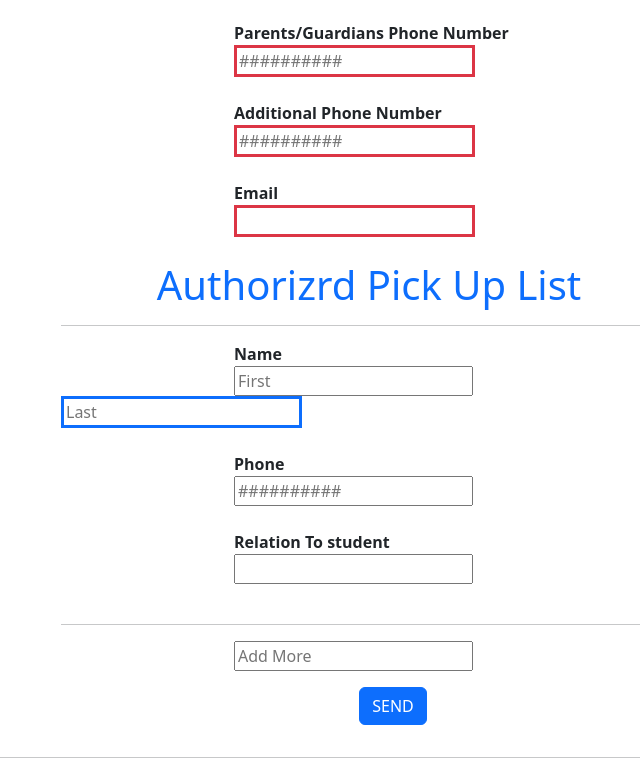
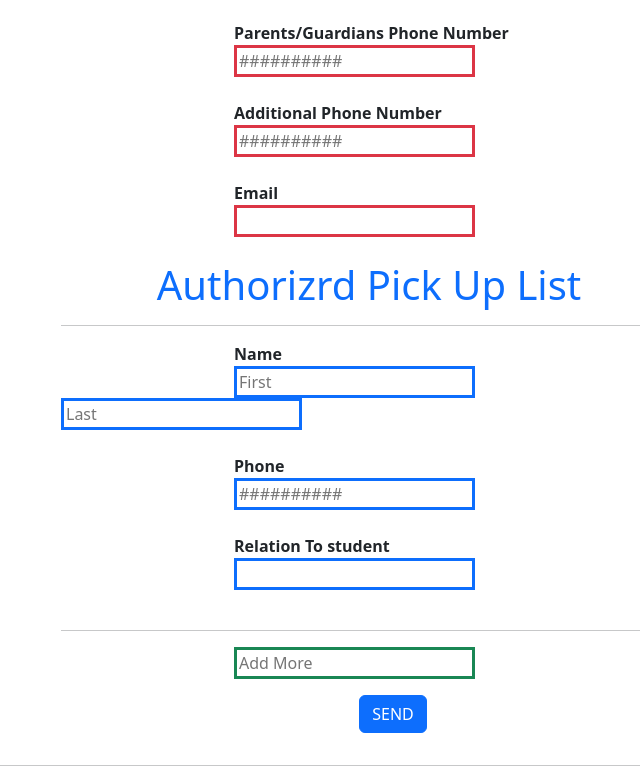
Before and after one commit to JAMESJOHN95/bootstraptask1, a plain HTML site: page index.html in a window 1280 px wide. Shown: the part 761-1533 px from the top of the page, without its empty margins (271-911 px from the left). Drawn offline with nearby package versions, Linux system fonts and the light colour scheme.

Commit message:
second commit

```diff
--- a/index.html
+++ b/index.html
@@ -66,17 +66,17 @@
           <div class="w-50 container ">
                 <hr>
             </b>
-            <label style="margin-left: 173px; for="sn2"><b>Name</b></label><br>
-            <input style="margin-left: 173px; class="border border-primary border border-3" type="text" placeholder="First " id="sn2">
+            <label style="margin-left: 173px;" for="sn2"><b>Name</b></label><br>
+            <input style="margin-left: 173px; " class="border border-primary border border-3" type="text" placeholder="First " id="sn2">
             <input class="border border-primary border border-3" type="text" placeholder="Last" id="sn2"><br><br>
 
-            <label style="margin-left: 173px; for="ph1"><b>Phone</b></label><br>
-            <input style="margin-left: 173px; class="border border-primary border border-3" type="tel" name="" id="ph1" placeholder="##########"><br><br>
+            <label style="margin-left: 173px; "or="ph1"><b>Phone</b></label><br>
+            <input style="margin-left: 173px;"class ="border border-primary border border-3" type="tel" name="" id="ph1" placeholder="##########"><br><br>
 
-            <label style="margin-left: 173px; for="rs"><b>Relation To student</b></label><br>
-            <input style="margin-left: 173px; class="border border-primary border border-3" type="text" id="rs"><br><br>
+            <label style="margin-left: 173px;" for="rs"><b>Relation To student</b></label><br>
+            <input style="margin-left: 173px;" class="border border-primary border border-3" type="text" id="rs"><br><br>
             <hr>
-            <input style="margin-left: 173px; class="border border-success border border-3"  type="text" placeholder="Add More"><br>
+            <input style="margin-left: 173px; " class="border border-success border border-3"  type="text" placeholder="Add More"><br>
             <div  class="text-center"><button class="btn btn-primary my-3 ms-5">SEND</button><br></div>
         </div>
         <hr>
```
